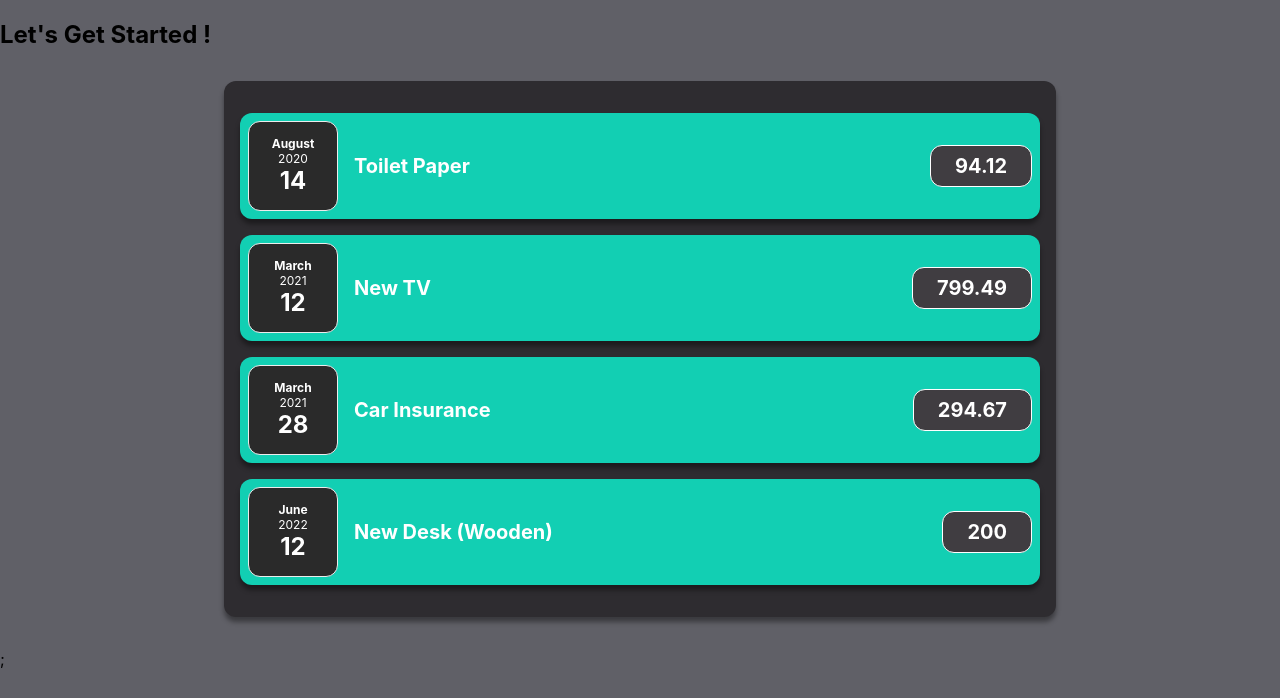
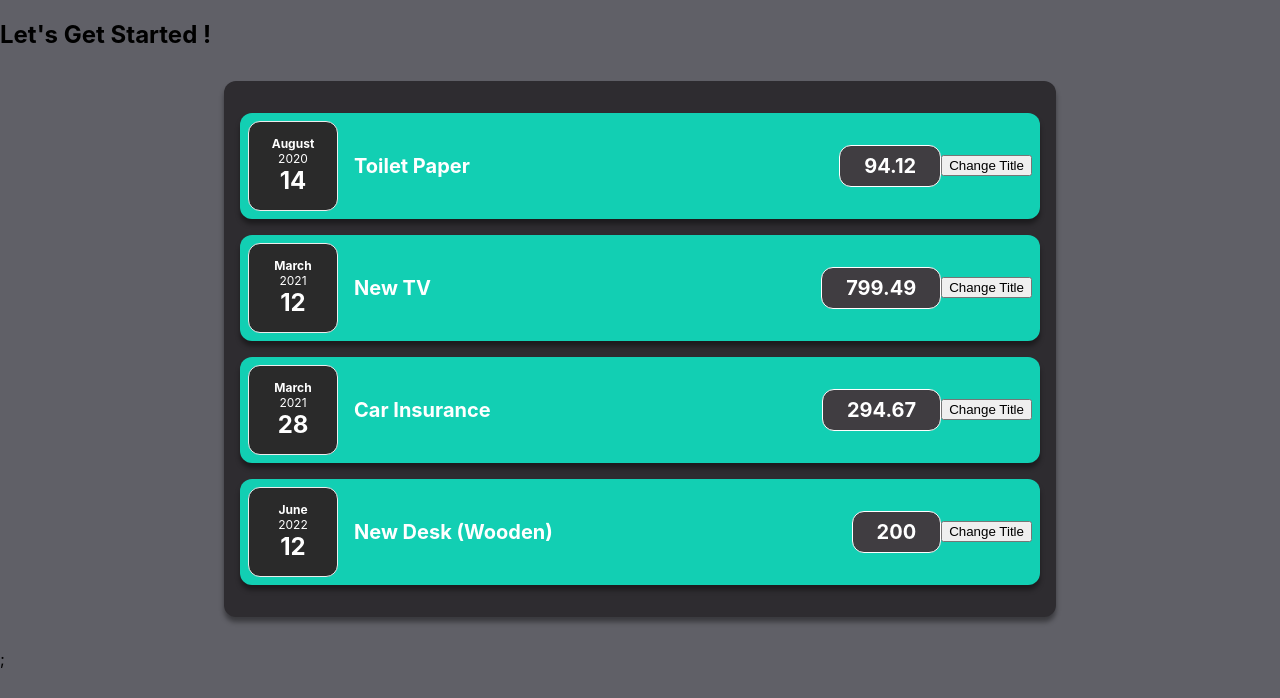
Before and after one commit to canturkmen/ExpenseReport, a React (Create React App) app: page / in a window 1280 px wide. Shown: the top 698 px of the page. Built offline with nearby package versions, Linux system fonts and the light colour scheme.

Commit message:
Listening to events and working with handler functions.

```diff
--- a/src/components/Expenses/ExpenseItem.js
+++ b/src/components/Expenses/ExpenseItem.js
@@ -5,6 +5,15 @@ import ExpenseDate from "./ExpenseDate";
 import "./ExpenseItem.css";
 
 const ExpenseItem = (props) => {
+
+  // The region where you have your custom functions and states.
+
+  function clickHandler(event) {
+    console.log("Clicke Event Happened.")
+  }
+
+  // JSX Region
+
   return (
     <Card className="expense-item">
       <ExpenseDate date={props.date}/>
@@ -12,6 +21,7 @@ const ExpenseItem = (props) => {
         <h2>{props.title}</h2>
         <div className="expense-item__price">{props.amount}</div>
       </div>
+      <button onClick={clickHandler}>Change Title</button>
     </Card>
   );
 }
```
